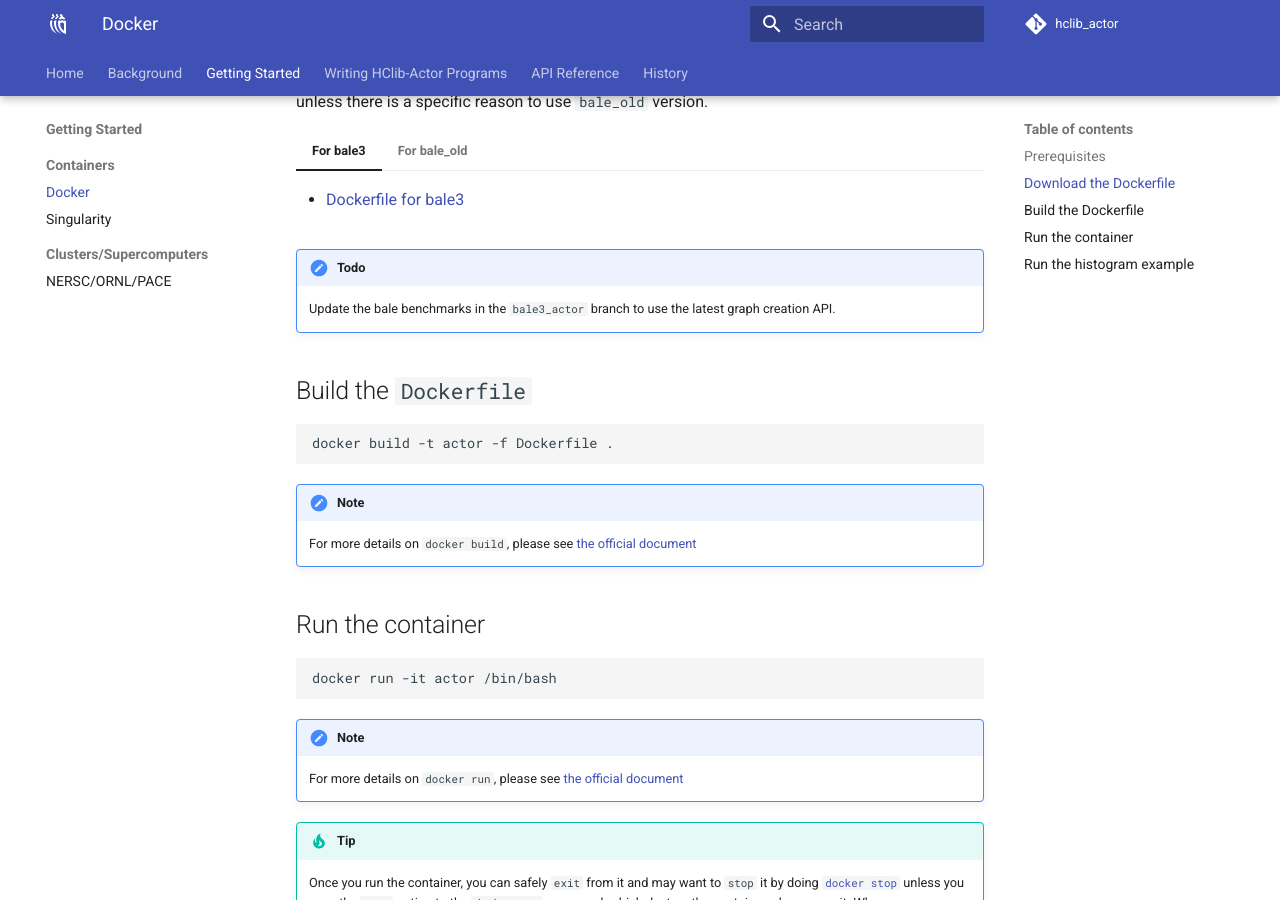
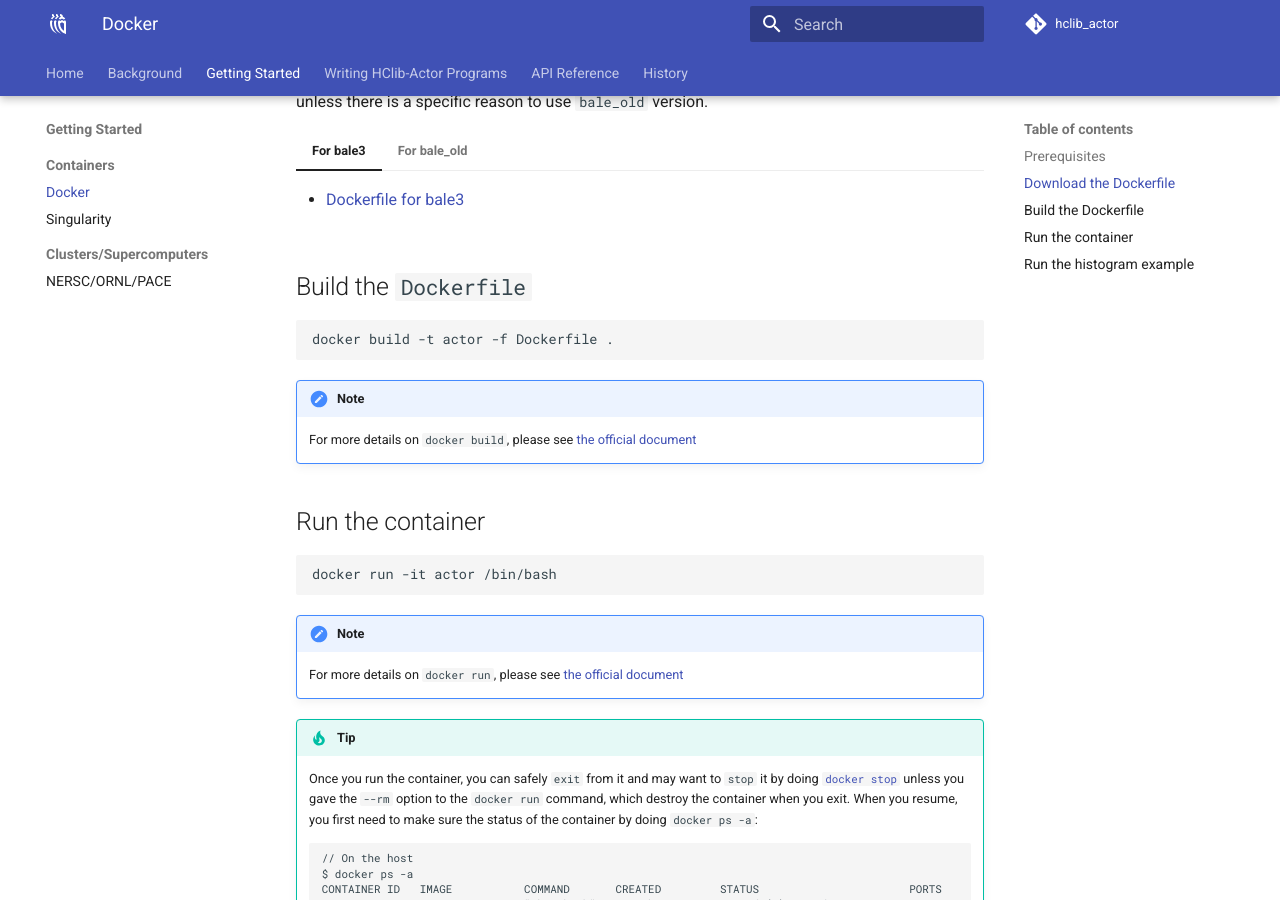
Before and after one commit to ahayashi/hclib-actor, an MkDocs documentation site: the page built from doc/markdowns/getting_started/docker.md, in a window 1280 px wide and 900 px high, scrolled down 585 px. Built offline with MkDocs 1.6.1 and Material for MkDocs 9.7.7, drawn with Linux system fonts in a browser that asks for light colours; some of the changed text lies outside the part shown.

Commit message:
Update docker.md

```diff
--- a/doc/markdowns/getting_started/docker.md
+++ b/doc/markdowns/getting_started/docker.md
@@ -22,10 +22,6 @@ Currently, there are two versions of `Dockerfile`: one is based on the latest ve
 
     * [Dockerfile for bale_old](https://github.com/srirajpaul/hclib/blob/bale_actor/modules/bale_actor/docker/Dockerfile)
 
-
-!!! todo
-
-    Update the bale benchmarks in the `bale3_actor` branch to use the latest graph creation API.
 
 
 ## Build the `Dockerfile`
@@ -84,10 +80,6 @@ Within the container, the following environment variables are defined
     Do NOT change the value of `HCLIB_WORKER`. In the current implementation, we exploit the OpenSHMEM PE-level parallelism, where each PE is associated with a physical/virtual CPU core, and creating multiple workers per PE can degrade the performance and cause an error.
 
 
-!!! todo
-
-    Change `build_unknown` to `build_sos`
-
 ## Run the histogram example
 
 Now that the container is running, let's build and run the selector version of the histogram benchmark. You can make it by doing `make histo_selector` and  launch it with 2 PEs using `$OSHRUN`.
```
